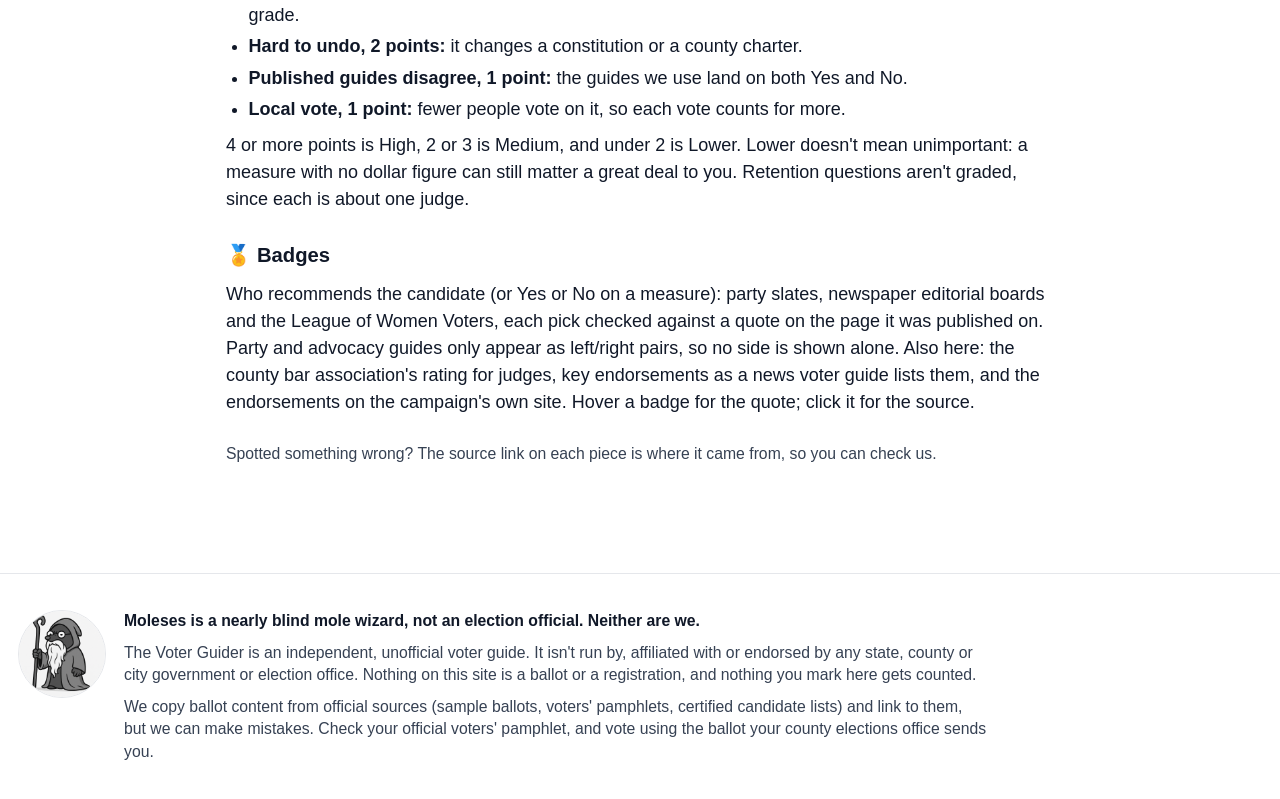
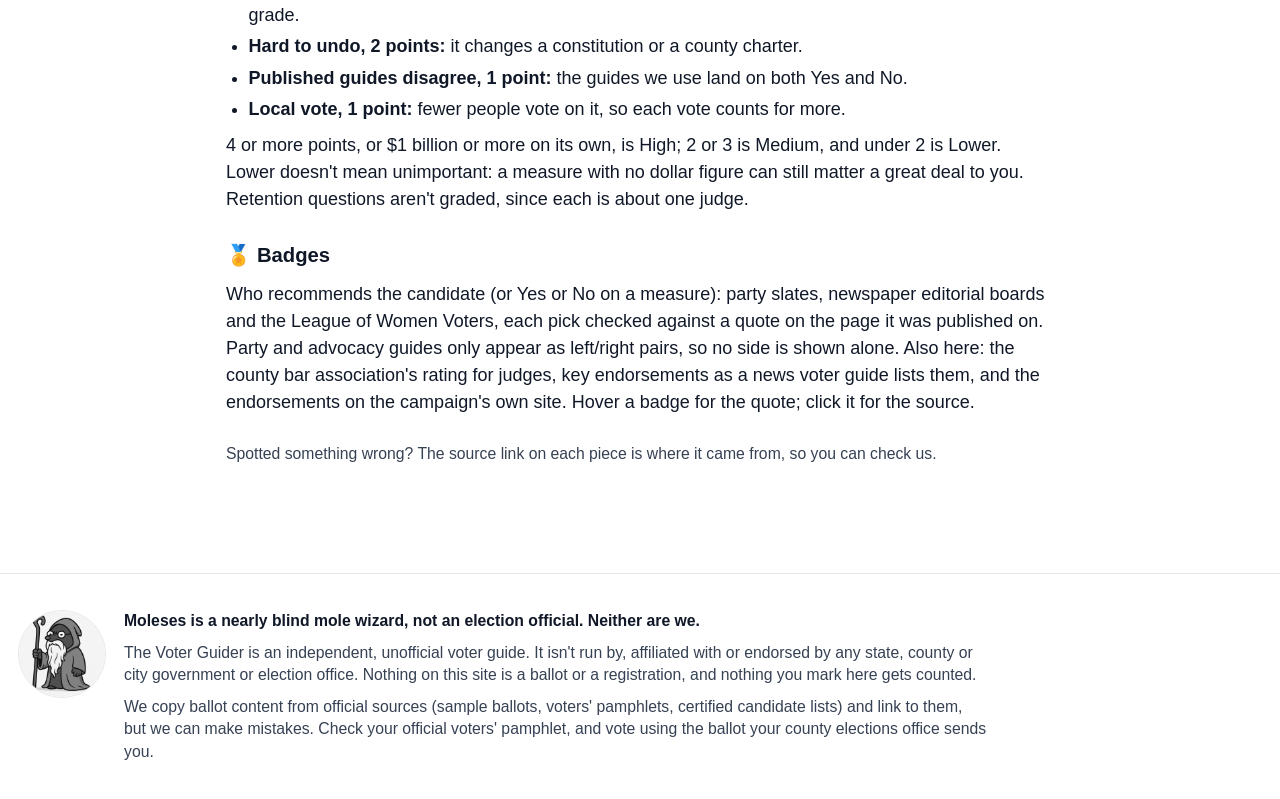
Before and after one commit to bobbyinfj/the-voter-guider, a Next.js app: page /how-we-score in a window 1280 px wide. Shown: the part 2100-2899 px from the top of the page. Built offline with nearby package versions, Linux system fonts and the light colour scheme; no server answers.

Commit message:
A billion-dollar measure is High stakes on its own (#97)
Claude-Session: https://claude.ai/code/session_01YL8e9AvsKQsqsePiLiwJ6p

Co-authored-by: Claude Opus 5.5 <noreply@anthropic.com>

```diff
--- a/app/how-we-score/page.tsx
+++ b/app/how-we-score/page.tsx
@@ -127,7 +127,7 @@ export default function HowWeScorePage() {
           <li><strong>Local vote, 1 point:</strong> fewer people vote on it, so each vote counts for more.</li>
         </ul>
         <p>
-          4 or more points is High, 2 or 3 is Medium, and under 2 is Lower. Lower doesn&apos;t mean unimportant: a measure with no
+          4 or more points, or $1 billion or more on its own, is High; 2 or 3 is Medium, and under 2 is Lower. Lower doesn&apos;t mean unimportant: a measure with no
           dollar figure can still matter a great deal to you. Retention questions aren&apos;t graded, since each is about one judge.
         </p>
       </section>
--- a/lib/stakes.ts
+++ b/lib/stakes.ts
@@ -41,5 +41,5 @@ export function stakesFor(m: MeasureFacts): Stakes | null {
   const locked = /constitutional amendment|amendment to the [a-z ]*constitution|charter amendment|amending the [a-z ]*charter/i.test(m.question ?? '')
   const local = !!m.level && m.level !== 'state'
   const score = (money?.band ?? 0) + (locked ? 2 : 0) + (m.split ? 1 : 0) + (local ? 1 : 0)
-  return { grade: score >= 4 ? 'High' : score >= 2 ? 'Medium' : 'Lower', score, money, locked, split: m.split, local }
+  return { grade: score >= 4 || money?.band === 3 ? 'High' : score >= 2 ? 'Medium' : 'Lower', score, money, locked, split: m.split, local }
 }
```
Also changed, not shown: 1 other file (tests, documents, lock files or other folders).
